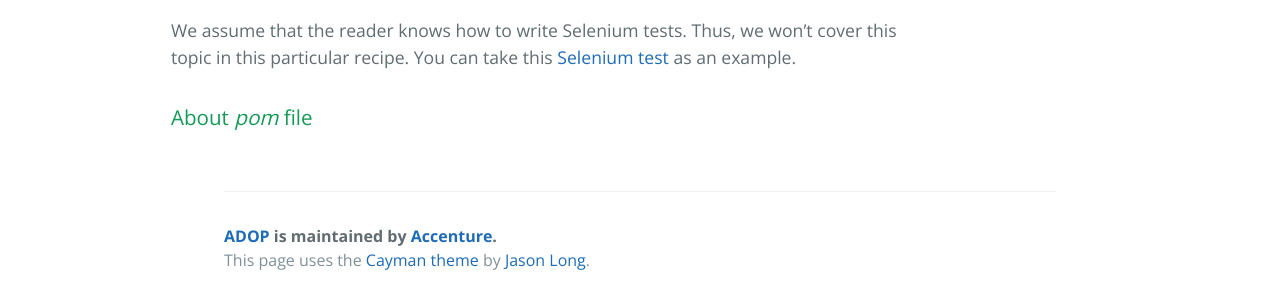
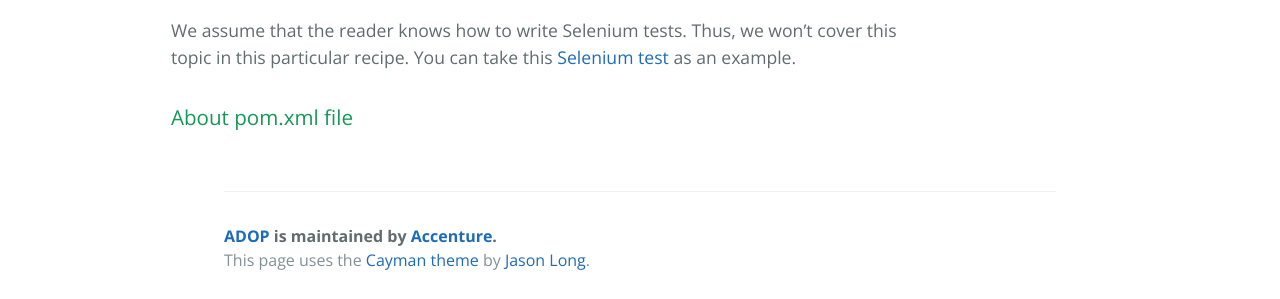
Before and after one commit to alexeymhv/adop-cartridges-cookbook, a Jekyll site: the page built from _docs/recipes/selenium-tests.md, in a window 1280 px wide. Shown: the part 766-1065 px from the top of the page. Built offline with Jekyll 4.4.1, drawn with Linux system fonts in a browser that asks for light colours.

Commit message:
Update selenium-tests.md

```diff
--- a/_docs/recipes/selenium-tests.md
+++ b/_docs/recipes/selenium-tests.md
@@ -18,4 +18,4 @@ The link to the repository should be put in the _[urls.txt](https://github.com/A
 
 We assume that the reader knows how to write Selenium tests. Thus, we won't cover this topic in this particular recipe. You can take this [Selenium test](https://github.com/Accenture/adop-cartridge-java-regression-tests/blob/master/src/test/java/springpetclinic_selenium/selenium/OwnerTest.java) as an example.
 
-### About _pom_ file
+### About pom.xml file
```
